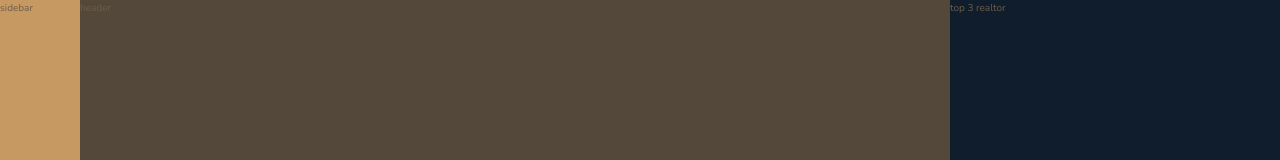
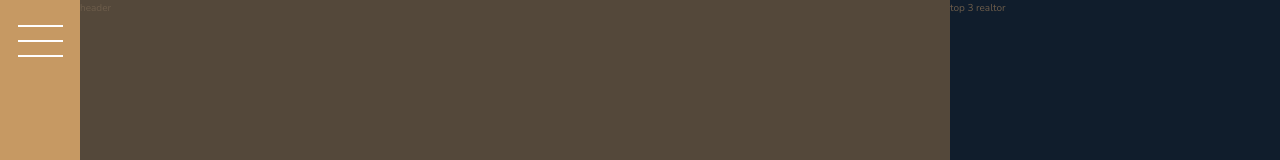
Before and after one commit to roukell/nexter, a website: page index.html in a window 1280 px wide. Shown: the top 160 px of the page. Drawn offline with nearby package versions, Linux system fonts and the light colour scheme.

Commit message:
update sidebar

```diff
--- a/index.html
+++ b/index.html
@@ -15,7 +15,7 @@
 
 <body class="container">
     <div class="sidebar">
-        sidebar
+        <button class="nav-btn"></button>
     </div>
 
     <header class="header">
--- a/sass/_sidebar.scss
+++ b/sass/_sidebar.scss
@@ -2,4 +2,34 @@
   background-color: $color-primary;
   grid-column: sidebar-start / sidebar-end;
   grid-row: 1 / -1;
+
+  display: flex;
+  justify-content: center;
 }
+
+.nav-btn {
+  border: none;
+  border-radius: 0;
+
+  background-color: #fff;
+  height: 2px;
+  width: 4.5rem;
+  margin-top: 4rem;
+
+  &::after,
+  &::before {
+    background-color: #fff;
+    height: 2px;
+    width: 4.5rem;
+    content: "";
+    display: block;
+  }
+
+  &::before {
+    transform: translateY(-1.5rem);
+  }
+
+  &::after {
+    transform: translateY(1.3rem);
+  }
+}
```
Also changed, not shown: css/style.css.
